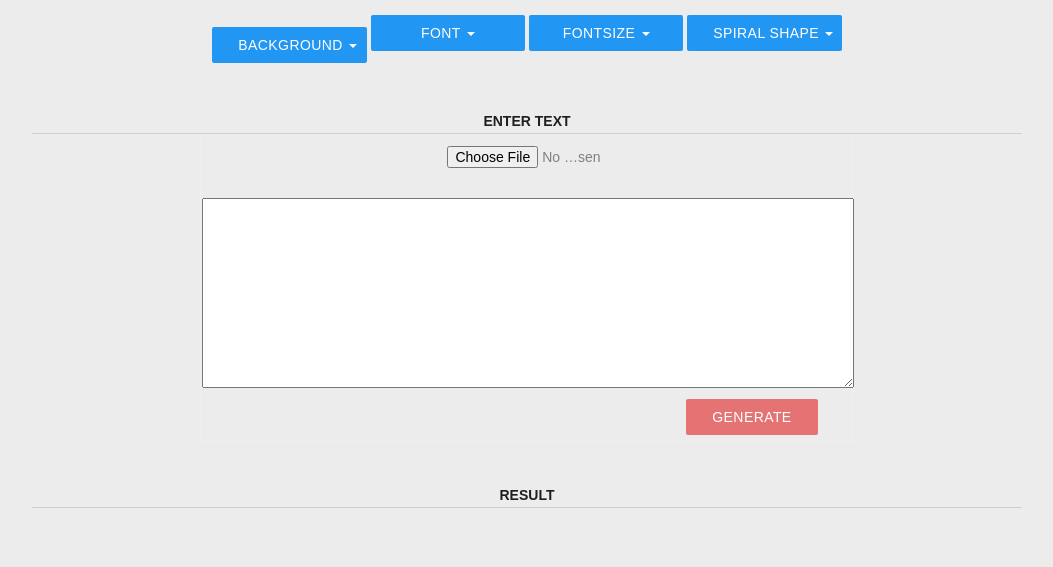
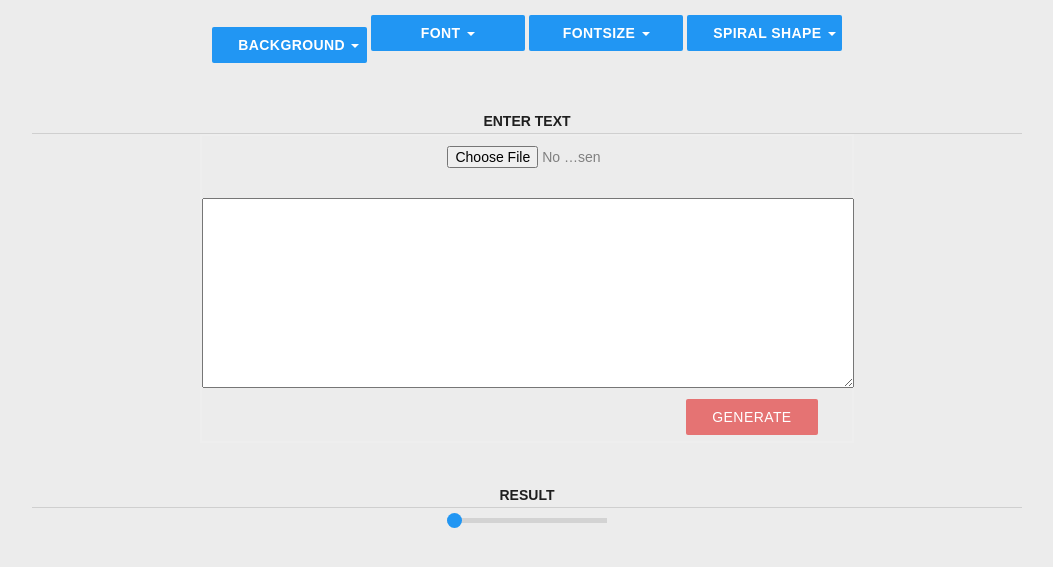
Before and after one commit to linmanshan/wordcloud, a plain HTML site: page blog/index.html in a window 1280 px wide. Shown: the part 71-638 px from the top of the page, without its empty margins (113-1166 px from the left). Drawn offline with nearby package versions, Linux system fonts and the light colour scheme; files that its build step writes are made by us from their sources.

Commit message:
add angle

```diff
--- a/blog/gen_wordcloud.js
+++ b/blog/gen_wordcloud.js
@@ -1,61 +1,63 @@
 function isNumber(val) {
   var regPos = /^\d+(\.\d+)?$/; //非负浮点数
   var regNeg = /^(-(([0-9]+\.[0-9]*[1-9][0-9]*)|([0-9]*[1-9][0-9]*\.[0-9]+)|([0-9]*[1-9][0-9]*)))$/; //负浮点数
-    if(regPos.test(val) || regNeg.test(val)) {
+  if (regPos.test(val) || regNeg.test(val)) {
     return true;
   } else {
     return false;
   }
 }
 
-var checkedSize = 80
-var checkedFont = "Impact"
-var checkedshape = "archimedean"
+var checkedSize = 80;
+var checkedFont = "Impact";
+var checkedshape = "archimedean";
 
-function changefont(fontstyle){
-
-    document.getElementById('fontbutton').innerHTML=fontstyle+'<span class="mui-caret"></span>'
-    checkedFont = fontstyle
-
+function changefont(fontstyle) {
+  document.getElementById("fontbutton").innerHTML =
+    fontstyle + '<span class="mui-caret"></span>';
+  checkedFont = fontstyle;
 }
 
-function changespiral(shape){
-
-    document.getElementById('spiralbutton').innerHTML=shape+'<span class="mui-caret"></span>'
-    checkedshape = shape
-
+function changespiral(shape) {
+  document.getElementById("spiralbutton").innerHTML =
+    shape + '<span class="mui-caret"></span>';
+  checkedshape = shape;
 }
 
-function changefontsize(fontstyle,value){
-
-    document.getElementById('fontsizebutton').innerHTML=fontstyle+'<span class="mui-caret"></span>'
+function changefontsize(fontstyle, value) {
+  document.getElementById("fontsizebutton").innerHTML =
+    fontstyle + '<span class="mui-caret"></span>';
   checkedSize = value;
-
 }
 
-function drawWordCloud(){
-    document.getElementById('words').innerHTML = '';
-    var text_string  = document.getElementById("show-text").innerHTML;
-    var common = "am,also,poop,me,my,myself,we,us,our,ours,ourselves,you,your,yours,yourself,yourselves,he,him,his,himself,she,her,hers,herself,i,in,it,its,itself,they,them,their,theirs,themselves,to,toward,what,which,who,whom,whose,this,that,these,those,am,is,are,was,were,be,been,being,have,has,had,having,do,does,did,doing,will,would,should,can,could,ought,i'm,you're,he's,she's,it's,we're,they're,i've,you've,we've,they've,i'd,you'd,he'd,she'd,we'd,they'd,i'll,you'll,he'll,she'll,we'll,they'll,isn't,aren't,wasn't,weren't,hasn't,haven't,hadn't,doesn't,don't,didn't,won't,wouldn't,shan't,shouldn't,can't,cannot,couldn't,mustn't,let's,that's,who's,what's,here's,there's,when's,where's,why's,how's,a,an,the,and,but,if,or,because,as,until,while,of,at,by,for,with,about,against,between,into,through,during,before,after,above,below,to,from,up,upon,down,in,out,on,off,over,under,again,further,then,once,here,there,when,where,why,how,all,any,both,each,few,more,most,other,some,such,no,nor,not,only,own,same,so,than,too,very,say,says,said,shall";
-
+function drawWordCloud() {
+  document.getElementById("words").innerHTML = "";
+  var text_string = document.getElementById("show-text").innerHTML;
+  var common =
+    "am,also,poop,me,my,myself,we,us,our,ours,ourselves,you,your,yours,yourself,yourselves,he,him,his,himself,she,her,hers,herself,i,in,it,its,itself,they,them,their,theirs,themselves,to,toward,what,which,who,whom,whose,this,that,these,those,am,is,are,was,were,be,been,being,have,has,had,having,do,does,did,doing,will,would,should,can,could,ought,i'm,you're,he's,she's,it's,we're,they're,i've,you've,we've,they've,i'd,you'd,he'd,she'd,we'd,they'd,i'll,you'll,he'll,she'll,we'll,they'll,isn't,aren't,wasn't,weren't,hasn't,haven't,hadn't,doesn't,don't,didn't,won't,wouldn't,shan't,shouldn't,can't,cannot,couldn't,mustn't,let's,that's,who's,what's,here's,there's,when's,where's,why's,how's,a,an,the,and,but,if,or,because,as,until,while,of,at,by,for,with,about,against,between,into,through,during,before,after,above,below,to,from,up,upon,down,in,out,on,off,over,under,again,further,then,once,here,there,when,where,why,how,all,any,both,each,few,more,most,other,some,such,no,nor,not,only,own,same,so,than,too,very,say,says,said,shall";
+  if (text_string == "") {
+    alert("Please Enter Text First");
+    return 0;
+  }
   var word_count = {};
 
   var words = text_string.split(/[ '\-\(\)\*":;\[\]|{},.!?]+/);
-      if (words.length == 1){
+
+  if (words.length == 1) {
     word_count[words[0]] = 1;
   } else {
-        words.forEach(function(word){
-            if( !isNumber(word) ){
+    words.forEach(function(word) {
+      if (!isNumber(word)) {
         var word = word.toLowerCase();
-              if (word != "" && common.indexOf(word)==-1 && word.length>1){
-                if (word_count[word]){
+        if (word != "" && common.indexOf(word) == -1 && word.length > 1) {
+          if (word_count[word]) {
             word_count[word]++;
           } else {
             word_count[word] = 1;
           }
         }
       }
-        })
+    });
   }
 
   var svg_location = "#words";
@@ -66,45 +68,161 @@ function drawWordCloud(){
 
   var word_entries = d3.entries(word_count);
 
-
-    var xScale = d3.scaleLinear()
-       .domain([0, d3.max(word_entries, function(d) {
+  var xScale = d3
+    .scaleLinear()
+    .domain([
+      0,
+      d3.max(word_entries, function(d) {
         return d.value;
       })
     ])
-       .range([10,checkedSize]);
+    .range([10, checkedSize]);
 
-    d3.layout.cloud().size([width, height])
+  d3.layout
+    .cloud()
+    .size([width, height])
     .timeInterval(20)
     .words(word_entries)
-      .fontSize(function(d) { return xScale(+d.value); })
-      .text(function(d) { return d.key; })
-      .rotate(function()  { return ~~(Math.random() * 2) * 90; })
+    .fontSize(function(d) {
+      return xScale(+d.value);
+    })
+    .text(function(d) {
+      return d.key;
+    })
+    .rotate(function() {
+      return ~~(Math.random() * 2) * 90;
+    })
     .spiral(checkedshape)
     .font("Impact")
     .on("end", draw)
     .start();
 
   function draw(words) {
-
-        d3.select(svg_location).append("svg")
+    d3.select(svg_location)
+      .append("svg")
       .attr("width", width)
       .attr("height", height)
-              .style("background-color", document.getElementById('color').value)
+      .style("background-color", document.getElementById("color").value)
       .style("font-family", checkedFont)
       .append("g")
       .attr("transform", "translate(" + [width >> 1, height >> 1] + ")")
       .selectAll("text")
       .data(words)
-            .enter().append("text")
-              .style("font-size", function(d) { return xScale(d.value) + "px"; })
-              .style("fill", function(d, i) { return fill(i); })
+      .enter()
+      .append("text")
+      .style("font-size", function(d) {
+        return xScale(d.value) + "px";
+      })
+      .style("fill", function(d, i) {
+        return fill(i);
+      })
       .attr("text-anchor", "middle")
       .attr("transform", function(d) {
         return "translate(" + [d.x, d.y] + ")rotate(" + d.rotate + ")";
       })
-              .text(function(d) { return d.key; });
+      .text(function(d) {
+        return d.key;
+      });
   }
 
   d3.layout.cloud().stop();
 }
+
+function generatecloud2() {
+  vvv = document.getElementById("filter").value;
+  document.getElementById("words").innerHTML = "";
+  var text_string = document.getElementById("show-text").innerHTML;
+  var common =
+    "am,also,poop,me,my,myself,we,us,our,ours,ourselves,you,your,yours,yourself,yourselves,he,him,his,himself,she,her,hers,herself,i,in,it,its,itself,they,them,their,theirs,themselves,to,toward,what,which,who,whom,whose,this,that,these,those,am,is,are,was,were,be,been,being,have,has,had,having,do,does,did,doing,will,would,should,can,could,ought,i'm,you're,he's,she's,it's,we're,they're,i've,you've,we've,they've,i'd,you'd,he'd,she'd,we'd,they'd,i'll,you'll,he'll,she'll,we'll,they'll,isn't,aren't,wasn't,weren't,hasn't,haven't,hadn't,doesn't,don't,didn't,won't,wouldn't,shan't,shouldn't,can't,cannot,couldn't,mustn't,let's,that's,who's,what's,here's,there's,when's,where's,why's,how's,a,an,the,and,but,if,or,because,as,until,while,of,at,by,for,with,about,against,between,into,through,during,before,after,above,below,to,from,up,upon,down,in,out,on,off,over,under,again,further,then,once,here,there,when,where,why,how,all,any,both,each,few,more,most,other,some,such,no,nor,not,only,own,same,so,than,too,very,say,says,said,shall";
+  if (text_string == "") {
+    alert("Please Enter Text First");
+    return 0;
+  }
+  var word_count = {};
+
+  var words = text_string.split(/[ '\-\(\)\*":;\[\]|{},.!?]+/);
+
+  if (words.length == 1) {
+    word_count[words[0]] = 1;
+  } else {
+    words.forEach(function(word) {
+      if (!isNumber(word)) {
+        var word = word.toLowerCase();
+        if (word != "" && common.indexOf(word) == -1 && word.length > 1) {
+          if (word_count[word]) {
+            word_count[word]++;
+          } else {
+            word_count[word] = 1;
+          }
+        }
+      }
+    });
+  }
+
+  var svg_location = "#words";
+  var width = 1100;
+  var height = 600;
+
+  var fill = d3.scaleOrdinal(d3.schemeSpectral[9]);
+
+  var word_entries = d3.entries(word_count);
+
+  var xScale = d3
+    .scaleLinear()
+    .domain([
+      0,
+      d3.max(word_entries, function(d) {
+        return d.value;
+      })
+    ])
+    .range([10, checkedSize]);
+
+  d3.layout
+    .cloud()
+    .size([width, height])
+    .timeInterval(20)
+    .words(word_entries)
+    .fontSize(function(d) {
+      return xScale(+d.value);
+    })
+    .text(function(d) {
+      return d.key;
+    })
+    .rotate(function() {
+      return ~~(Math.random() * 2) * vvv;
+    })
+    .spiral(checkedshape)
+    .font("Impact")
+    .on("end", draw)
+    .start();
+
+  function draw(words) {
+    d3.select(svg_location)
+      .append("svg")
+      .attr("width", width)
+      .attr("height", height)
+      .style("background-color", document.getElementById("color").value)
+      .style("font-family", checkedFont)
+      .append("g")
+      .attr("transform", "translate(" + [width >> 1, height >> 1] + ")")
+      .selectAll("text")
+      .data(words)
+      .enter()
+      .append("text")
+      .style("font-size", function(d) {
+        return xScale(d.value) + "px";
+      })
+      .style("fill", function(d, i) {
+        return fill(i);
+      })
+      .attr("text-anchor", "middle")
+      .attr("transform", function(d) {
+        return "translate(" + [d.x, d.y] + ")rotate(" + d.rotate + ")";
+      })
+      .text(function(d) {
+        return d.key;
+      });
+  }
+
+  d3.layout.cloud().stop();
+}
--- a/blog/index.html
+++ b/blog/index.html
@@ -18,7 +18,23 @@
     <script src="gen_wordcloud.js"></script>
     <script src="d3.layout.cloud.js"></script>
 
+    <style>
 
+ .extern-filter-slider::-webkit-slider-thumb {
+    border-radius: 100%;
+    height: 15px;
+    width: 15px;
+    -webkit-appearance: none;
+    background-color:#2196F3;
+}
+
+.extern-filter-slider {
+    -webkit-appearance: none;
+    height: 5px;
+    width: 160px;
+    background-color:lightgrey
+}
+    </style>
   </head>
   <body>
 
@@ -26,7 +42,7 @@
       <div class="mui--text-white mui--text-display1 mui--align-vertical">Word Cloud </div>
       <div class="mui-dropdown">
         <button style='margin-top:30px;width:154.45px;' class="mui-btn mui-btn--primary" data-mui-toggle="dropdown" onclick="controlshow()">
-          Background
+         <b> Background</b>
           <span class="mui-caret"></span>
         </button>
         <ul id='selector' style='display: none'>
@@ -36,7 +52,7 @@
 
       <div class="mui-dropdown">
         <button id='fontbutton' style='width:154.45px;' class="mui-btn mui-btn--primary" data-mui-toggle="dropdown">
-          Font
+         <b> Font</b>
           <span class="mui-caret"></span>
         </button>
         <ul class="mui-dropdown__menu">
@@ -50,7 +66,7 @@
 
       <div class="mui-dropdown">
         <button id='fontsizebutton' style='width:154.45px;'class="mui-btn mui-btn--primary" data-mui-toggle="dropdown">
-          FontSize
+          <b>FontSize</b>
           <span class="mui-caret"></span>
         </button>
         <ul class="mui-dropdown__menu">
@@ -63,7 +79,7 @@
 
       <div class="mui-dropdown">
         <button id='spiralbutton' style='width:154.45px;'class="mui-btn mui-btn--primary" data-mui-toggle="dropdown">
-          Spiral Shape
+         <b> Spiral Shape</b>
           <span class="mui-caret"></span>
         </button>
         <ul class="mui-dropdown__menu">
@@ -97,6 +113,8 @@
           <br>
           <div class="mui--text-black-54 mui--text-body2"><b>RESULT</b></div>
           <div class="mui-divider"></div>
+          <input class="extern-filter-slider" type="range" id="filter" value=0 max=180 onmouseup="generatecloud2()">
+
           <br>
           <div id="words"></div>
         </div>
```
Also changed, not shown: 1 other file. Lines whose indentation alone changed are shown as unchanged.
